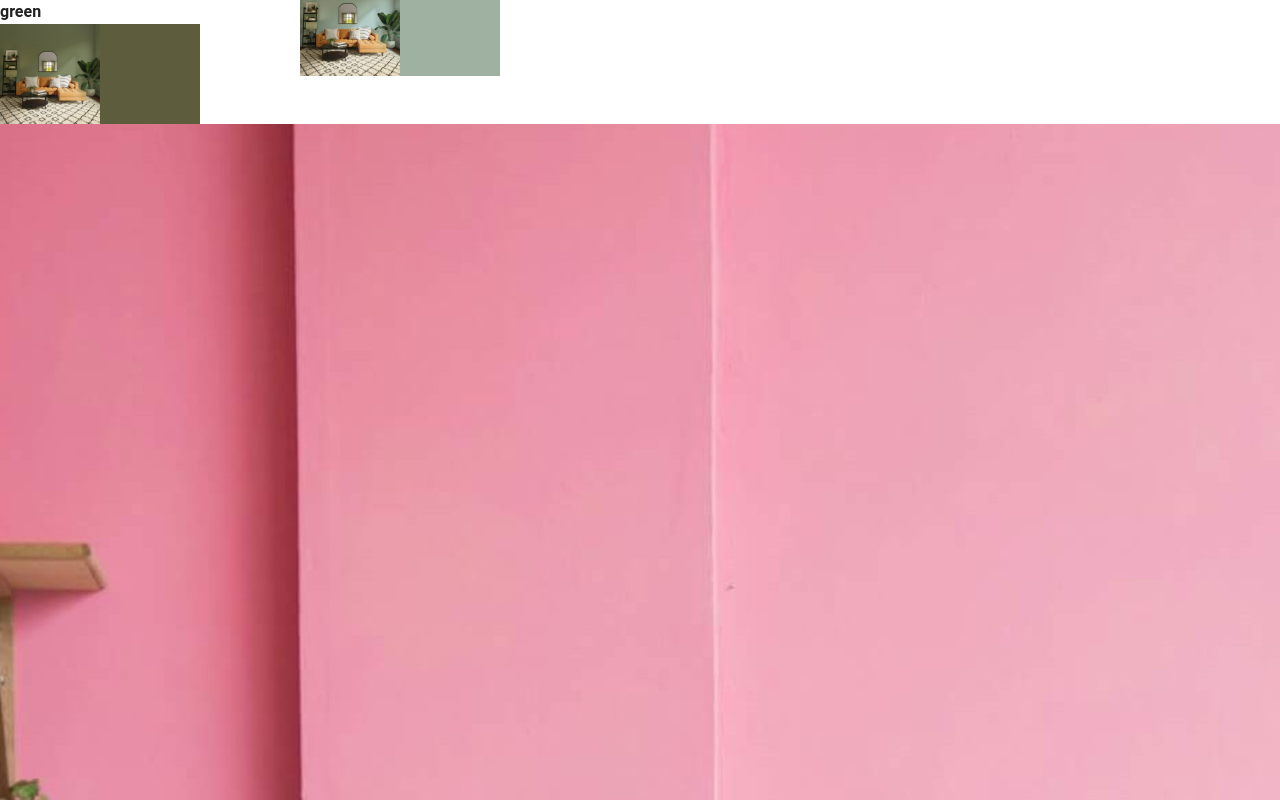
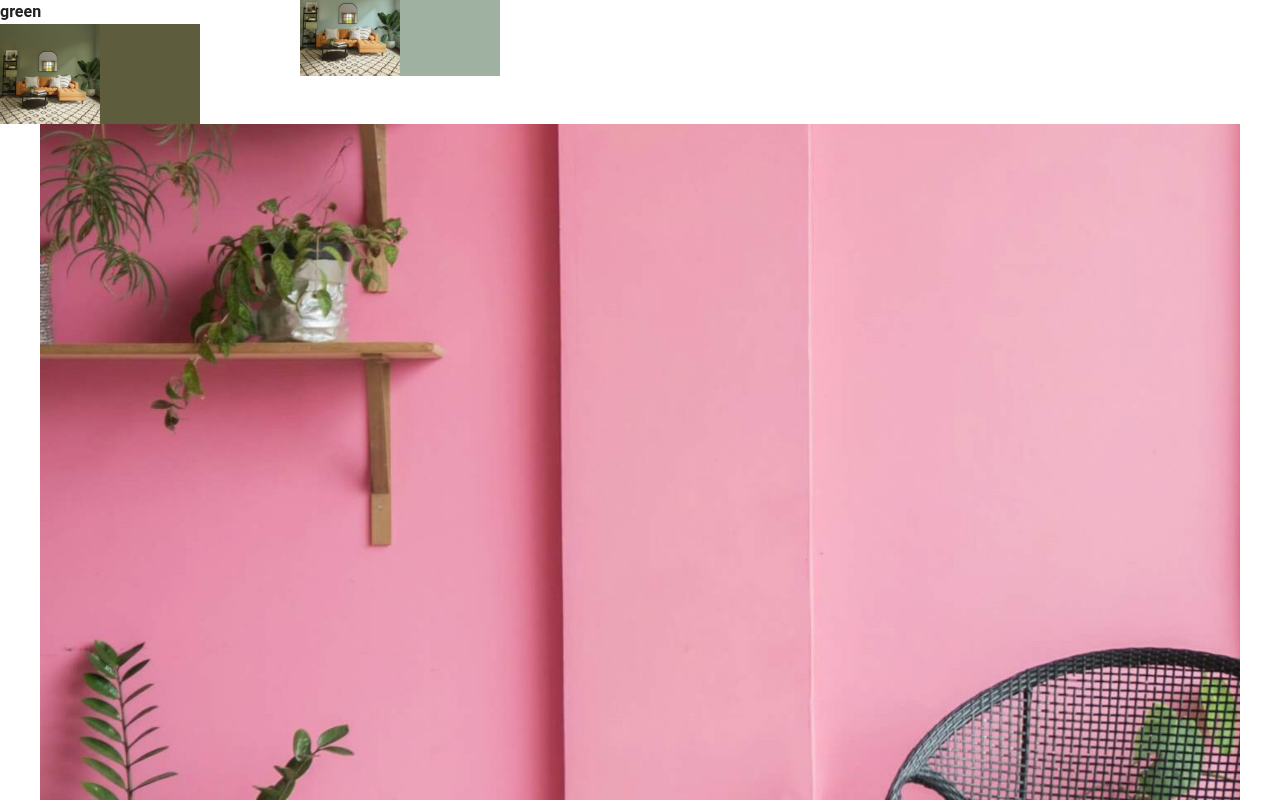
Before and after one commit to eliaslevander/AgilUtveckling-Team2, a Vue app: page / in a window 1280 px wide. Shown: the part 660-1460 px from the top of the page. Built offline with nearby package versions, Linux system fonts and the light colour scheme.

Commit message:
-m "v-container for HeroImage"

```diff
--- a/src/assets/main.css
+++ b/src/assets/main.css
@@ -2,4 +2,5 @@
 * {
     margin: 0%;
     padding: 0%;
+    overflow-x: hidden;
 }
--- a/src/components/HeroImage.vue
+++ b/src/components/HeroImage.vue
@@ -2,19 +2,16 @@
 </script>
 
 <template>
-<div id ="HeroImage">
-<img src="../assets/images/Prisma_HeroImage.jpg" alt="">
+    <v-container class="HeroImage">
 
-</div>
+    </v-container>
+
 </template>
 
 <style scoped>
-#HeroImage {
-    margin: 0;
-    display: flex;
-    align-items:center;
-    justify-content:center;
-    width: 100%;
-    position: relative;
+.HeroImage {
+    background-image: url(../assets/images/Prisma_HeroImage.jpg);
+    background-size:cover;
+    height: 90vh;
 }
 </style>
--- a/src/views/HomeView.vue
+++ b/src/views/HomeView.vue
@@ -19,11 +19,3 @@ main {
   overflow-x: hidden;
 }
 </style>
-
-<style scoped>
-main {
-  width: 100%;
-  box-sizing: border-box;
-  overflow-x: hidden;
-}
-</style>
```
Also changed, not shown: src/assets/images/Prisma_HeroImage.jpg.
